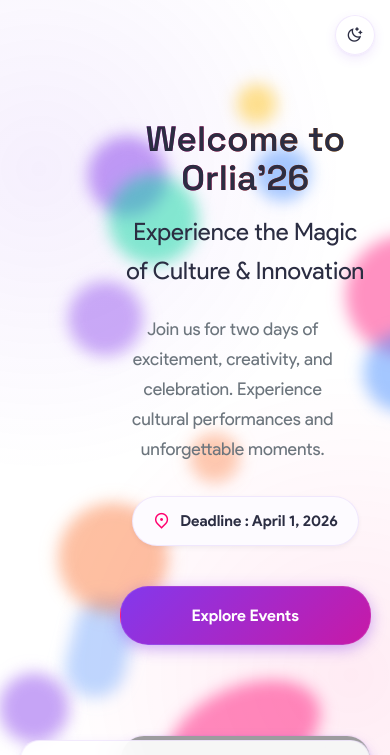
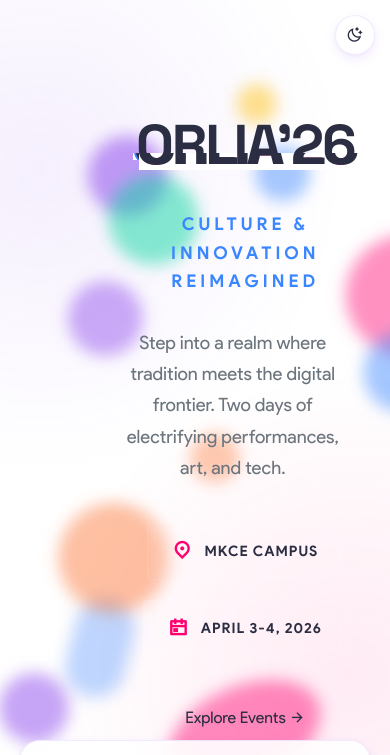
Before and after one commit to jayanthansenthilkumar/Orlia, a PHP site: page / in a window 390 px wide. Shown: the top 755 px of the page. Run offline with PHP 8.4, Linux system fonts and the light colour scheme; some libraries are stand-ins or nearby versions; grey boxes are pictures that could not be loaded.

Commit message:
Hero Updated

```diff
--- a/assets/styles/styles.css
+++ b/assets/styles/styles.css
@@ -282,146 +284,273 @@ a {
 }
 
 /* 4. Hero Section */
+/* 4. Hero Section - Cyber Version */
 .hero {
   min-height: 100vh;
   display: flex;
   align-items: center;
   justify-content: space-between;
-  padding: 100px 5% 50px 120px;
+  padding: 120px 5% 80px 120px;
   position: relative;
-  overflow: hidden;
+  overflow: visible;
+  flex-direction: row; /* Text Left, Card Right */
 }
 
 .hero-content {
   flex: 1;
-  max-width: 650px;
-  z-index: 2;
+  max-width: 600px;
+  z-index: 10;
 }
 
-.hero-content h1 {
+/* Glitch Title */
+.glitch-wrapper {
+  margin-bottom: 1.5rem;
+}
+
+.glitch-text {
   font-family: "Space Grotesk", sans-serif;
-  margin-bottom: 1rem;
-  line-height: 1.1;
-  background: var(--gradient-text);
-  -webkit-background-clip: text;
-  background-clip: text;
-  /* -webkit-text-fill-color: transparent; */
-  /* Optional: if you want gradient text */
+  font-size: clamp(3.5rem, 6vw, 5.5rem);
+  font-weight: 800;
+  line-height: 0.9;
+  letter-spacing: -2px;
+  color: var(--text-main);
+  position: relative;
+  display: inline-block;
+}
+
+.glitch-text::before,
+.glitch-text::after {
+  content: attr(data-text);
+  position: absolute;
+  top: 0;
+  left: 0;
+  width: 100%;
+  height: 100%;
+  background: var(--bg-body);
+}
+
+.glitch-text::before {
+  left: 3px;
+  text-shadow: -2px 0 var(--fest-pink);
+  clip: rect(44px, 450px, 56px, 0);
+  animation: glitch-anim 4s infinite linear alternate-reverse;
+  z-index: -1;
+}
+
+.glitch-text::after {
+  left: -3px;
+  text-shadow: -2px 0 var(--fest-cyan);
+  clip: rect(44px, 450px, 56px, 0);
+  animation: glitch-anim2 4s infinite linear alternate-reverse;
+  z-index: -2;
+}
+
+@keyframes glitch-anim {
+  0% { clip: rect(30px, 9999px, 80px, 0); }
+  20% { clip: rect(10px, 9999px, 50px, 0); }
+  40% { clip: rect(90px, 9999px, 100px, 0); }
+  60% { clip: rect(20px, 9999px, 60px, 0); }
+  80% { clip: rect(70px, 9999px, 40px, 0); }
+  100% { clip: rect(50px, 9999px, 80px, 0); }
+}
+
+@keyframes glitch-anim2 {
+  0% { clip: rect(60px, 9999px, 10px, 0); }
+  20% { clip: rect(30px, 9999px, 90px, 0); }
+  40% { clip: rect(80px, 9999px, 50px, 0); }
+  60% { clip: rect(10px, 9999px, 30px, 0); }
+  80% { clip: rect(100px, 9999px, 70px, 0); }
+  100% { clip: rect(40px, 9999px, 20px, 0); }
 }
 
 .hero-subtitle {
-  font-size: 1.5rem;
-  font-weight: 400;
-  margin-bottom: 1.5rem;
-  color: var(--text-main);
+  font-size: 1.1rem;
+  font-weight: 700;
+  letter-spacing: 4px;
+  color: var(--google-blue);
+  margin-bottom: 2rem;
+  text-transform: uppercase;
 }
 
 .hero-desc {
-  font-size: 1.1rem;
+  font-size: 1.15rem;
   color: var(--text-muted);
-  margin-bottom: 2rem;
+  margin-bottom: 2.5rem;
   max-width: 90%;
   line-height: 1.7;
 }
 
+/* Cyber Hero Details */
 .hero-details {
   display: flex;
-  gap: 15px;
-  margin-bottom: 2.5rem;
+  gap: 20px;
+  margin-bottom: 3rem;
   flex-wrap: wrap;
 }
 
 .hero-detail {
   display: flex;
   align-items: center;
-  gap: 10px;
-  padding: 10px 20px;
-  background: var(--bg-surface);
-  border-radius: 50px;
-  border: 1px solid var(--border-glass);
-  font-weight: 500;
-  font-size: 0.95rem;
+  gap: 12px;
+  padding: 12px 24px;
+  background: rgba(255, 255, 255, 0.03);
+  border: 1px solid rgba(255, 255, 255, 0.1);
+  border-radius: 4px;
+  font-weight: 600;
+  font-size: 0.9rem;
   color: var(--text-main);
-  box-shadow: 0 2px 5px rgba(0, 0, 0, 0.05);
+  text-transform: uppercase;
+  letter-spacing: 1px;
+  backdrop-filter: blur(5px);
 }
 
 .hero-detail i {
-  color: var(--google-red);
-  font-size: 1.1rem;
+  color: var(--fest-pink);
+  font-size: 1.2rem;
 }
 
-.hero-btn {
-  display: inline-flex;
-  align-items: center;
+/* Holo Card Container */
+.holo-card-container {
+  flex: 0.8;
+  display: flex;
   justify-content: center;
-  gap: 10px;
-  padding: 14px 32px;
-  background: var(--gradient-primary);
-  background-size: 200% auto;
-  color: white;
-  border-radius: 28px;
-  font-weight: 600;
-  font-size: 1rem;
-  box-shadow: 0 4px 15px var(--shadow-primary);
-  transition: all 0.3s var(--ease-out);
-  border: 1px solid rgba(255, 255, 255, 0.1);
+  perspective: 1500px;
+  z-index: 5;
 }
 
-.hero-btn:hover {
-  box-shadow: 0 8px 25px var(--shadow-primary-hover);
-  background-position: right center;
-  transform: translateY(-3px);
-  color: white;
+.holo-card {
+  width: 340px;
+  height: 520px;
+  background: rgba(20, 20, 30, 0.6);
+  border-radius: 24px;
+  border: 1px solid rgba(58, 134, 255, 0.3);
+  backdrop-filter: blur(20px);
+  box-shadow:
+    0 0 30px rgba(58, 134, 255, 0.1),
+    inset 0 0 20px rgba(58, 134, 255, 0.05);
+  position: relative;
+  transform-style: preserve-3d;
+  animation: float-card 8s ease-in-out infinite;
+  display: flex;
+  flex-direction: column;
+  padding: 30px;
+  justify-content: space-between;
+  overflow: hidden;
 }
 
-.stick-note {
-  flex: 0.8;
-  position: relative;
-  max-width: 450px;
-  margin-left: 50px;
+.holo-card::before {
+  content: '';
+  position: absolute;
+  inset: -1px;
+  background: linear-gradient(180deg, transparent, rgba(58, 134, 255, 0.4), transparent);
+  z-index: 1;
+  opacity: 0.5;
+  animation: border-flow 4s linear infinite;
 }
 
-.stick-note img {
-  width: 100%;
-  border-radius: 24px;
-  box-shadow: var(--shadow-float);
-  border: 1px solid var(--border-glass);
-  transition: transform 0.3s var(--ease-out);
+.holo-content {
+  z-index: 2;
+  height: 100%;
+  display: flex;
+  flex-direction: column;
 }
 
-.stick-note:hover img {
-  transform: scale(1.02);
+.holo-header {
+  display: flex;
+  justify-content: space-between;
+  align-items: center;
+  color: rgba(255, 255, 255, 0.6);
+  font-size: 0.8rem;
+  font-weight: 700;
+  letter-spacing: 2px;
+  border-bottom: 1px solid rgba(255, 255, 255, 0.1);
+  padding-bottom: 15px;
 }
 
-.note-content {
-  position: absolute;
-  bottom: 24px;
-  left: 50%;
-  transform: translateX(-50%);
-  background: var(--bg-glass-strong);
-  padding: 16px 24px;
-  border-radius: 16px;
-  box-shadow: var(--shadow-glass);
+.holo-body {
+  flex: 1;
+  display: flex;
+  flex-direction: column;
+  justify-content: center;
+  align-items: center;
   text-align: center;
-  border: 1px solid var(--border-glass);
-  min-width: 200px;
-  backdrop-filter: blur(12px);
+  position: relative;
 }
 
-.note-pin {
-  display: none;
+.holo-body h2 {
+  font-size: 3rem;
+  color: white;
+  margin: 0;
+  letter-spacing: 4px;
+  text-shadow: 0 0 20px var(--google-blue);
 }
 
-.note-content h3 {
-  margin-bottom: 4px;
-  font-size: 1.25rem;
-  color: var(--google-blue);
+.holo-body h3 {
+  font-size: 5rem;
+  line-height: 1;
+  background: linear-gradient(180deg, #fff, rgba(255,255,255,0));
+  -webkit-background-clip: text;
+  -webkit-text-fill-color: transparent;
+  margin: 0;
+  font-weight: 800;
 }
 
-.note-content p {
-  margin-bottom: 0;
-  font-weight: 500;
-  color: var(--text-main);
+.holo-lines {
+  position: absolute;
+  width: 100%;
+  height: 100%;
+  background: repeating-linear-gradient(
+    0deg,
+    transparent 0px,
+    transparent 2px,
+    rgba(58, 134, 255, 0.1) 3px
+  );
+  pointer-events: none;
+}
+
+.holo-footer {
+  text-align: center;
+  margin-top: auto;
+  position: relative;
+}
+
+.scan-line {
+  width: 100%;
+  height: 2px;
+  background: var(--fest-green);
+  box-shadow: 0 0 10px var(--fest-green);
+  position: absolute;
+  top: -20px;
+  left: 0;
+  animation: scan 3s linear infinite;
+  opacity: 0.8;
+}
+
+.holo-footer p {
+  color: var(--fest-green);
+  font-size: 0.9rem;
+  font-weight: 700;
+  letter-spacing: 3px;
+  margin: 0;
+  text-shadow: 0 0 10px var(--fest-green);
+}
+
+@keyframes float-card {
+  0%, 100% { transform: translateY(0) rotateX(0) rotateY(0); }
+  25% { transform: translateY(-15px) rotateX(5deg) rotateY(5deg); }
+  50% { transform: translateY(0) rotateX(0) rotateY(0); }
+  75% { transform: translateY(15px) rotateX(-5deg) rotateY(-5deg); }
+}
+
+@keyframes border-flow {
+  0% { transform: translateY(-100%); }
+  100% { transform: translateY(100%); }
+}
+
+@keyframes scan {
+  0% { top: -20px; opacity: 0; }
+  50% { opacity: 1; }
+  100% { top: 100%; opacity: 0; }
 }
 
 /* 5. Common Sections */
--- a/index.html
+++ b/index.html
@@ -50,28 +50,43 @@
     </nav>
     <section class="hero" id="home">
         <div class="hero-content">
-            <h1>Welcome to Orlia'26</h1>
-            <p class="hero-subtitle">Experience the Magic of Culture & Innovation</p>
-            <p class="hero-desc">Join us for two days of excitement, creativity, and celebration. Experience cultural
-                performances and unforgettable moments.</p>
+            <div class="glitch-wrapper">
+                <h1 class="glitch-text" data-text="ORLIA'26">ORLIA'26</h1>
+            </div>
+            <p class="hero-subtitle">CULTURE & INNOVATION REIMAGINED</p>
+            <p class="hero-desc">Step into a realm where tradition meets the digital frontier. Two days of electrifying performances, art, and tech.</p>
             <div class="hero-details">
-                <!-- <div class="hero-detail">
-                    <i class="ri-calendar-2-line"></i>
-                    <span>April 3-4, 2026</span>
-                </div> -->
                 <div class="hero-detail">
                     <i class="ri-map-pin-2-line"></i>
-                    <span><b>Deadline : April 1, 2026</b></span>
+                    <span>MKCE Campus</span>
+                </div>
+                <div class="hero-detail">
+                    <i class="ri-calendar-event-line"></i>
+                    <span>April 3-4, 2026</span>
                 </div>
             </div>
-            <a href="#events" class="hero-btn">Explore Events</a>
+            <a href="#events" class="hero-btn">
+                <span>Explore Events</span>
+                <i class="ri-arrow-right-line"></i>
+            </a>
         </div>
-        <div class="stick-note mobile-visible">
-            <img src="assets/images/posterss.jpg" alt="Event Poster">
-            <div class="note-pin"></div>
-            <div class="note-content">
-                <h3>ORLIA'26</h3>
-                <p>APRIL 3 & 4</p>
+        <div class="holo-card-container">
+            <div class="holo-card">
+                <div class="holo-content">
+                    <div class="holo-header">
+                        <span>OFFICIAL PASS</span>
+                        <i class="ri-wireless-charging-line"></i>
+                    </div>
+                    <div class="holo-body">
+                        <h2>ORLIA</h2>
+                        <h3>2026</h3>
+                        <div class="holo-lines"></div>
+                    </div>
+                    <div class="holo-footer">
+                        <div class="scan-line"></div>
+                        <p>ACCESS GRANTED</p>
+                    </div>
+                </div>
             </div>
         </div>
     </section>
```
Also changed, not shown: other parts of assets/styles/styles.css (+95 -45 lines).
